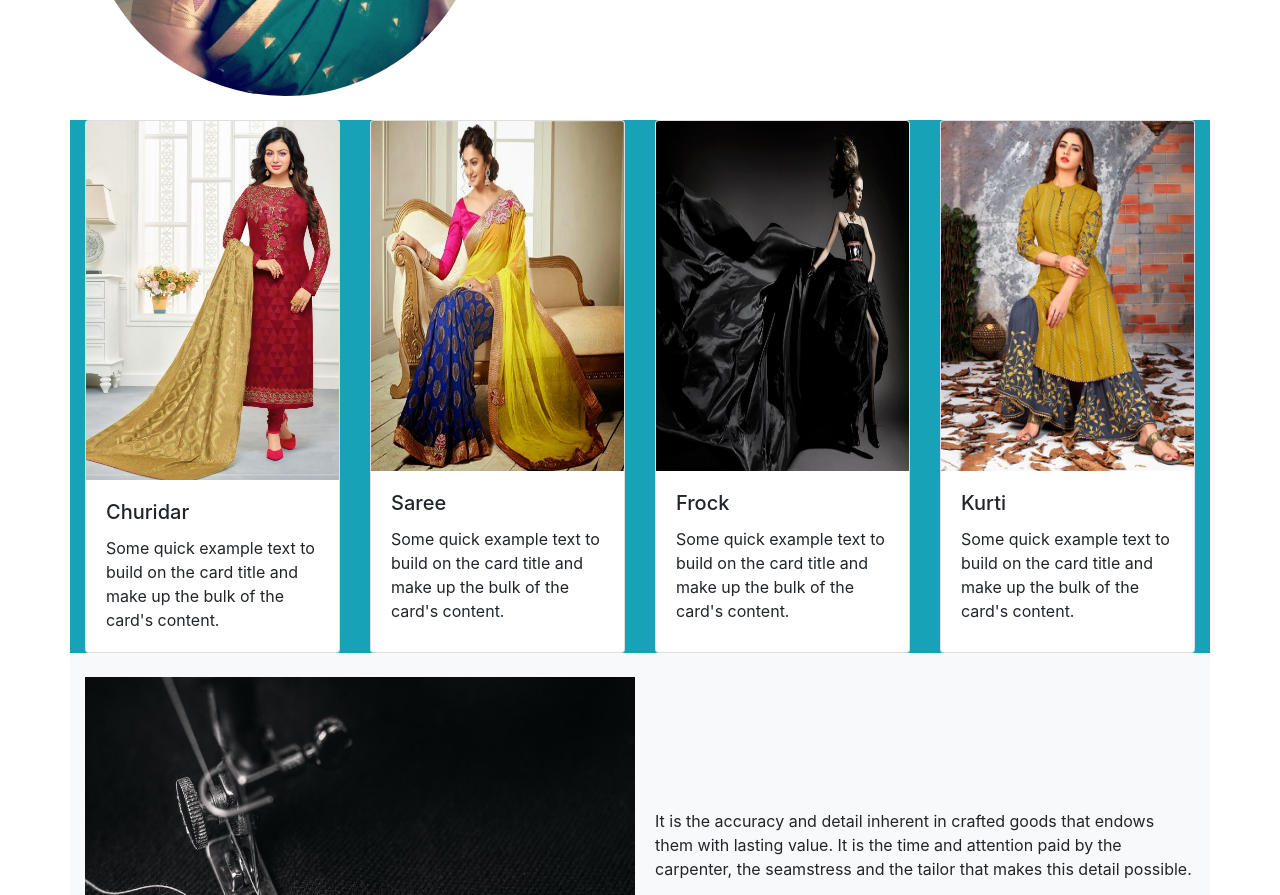
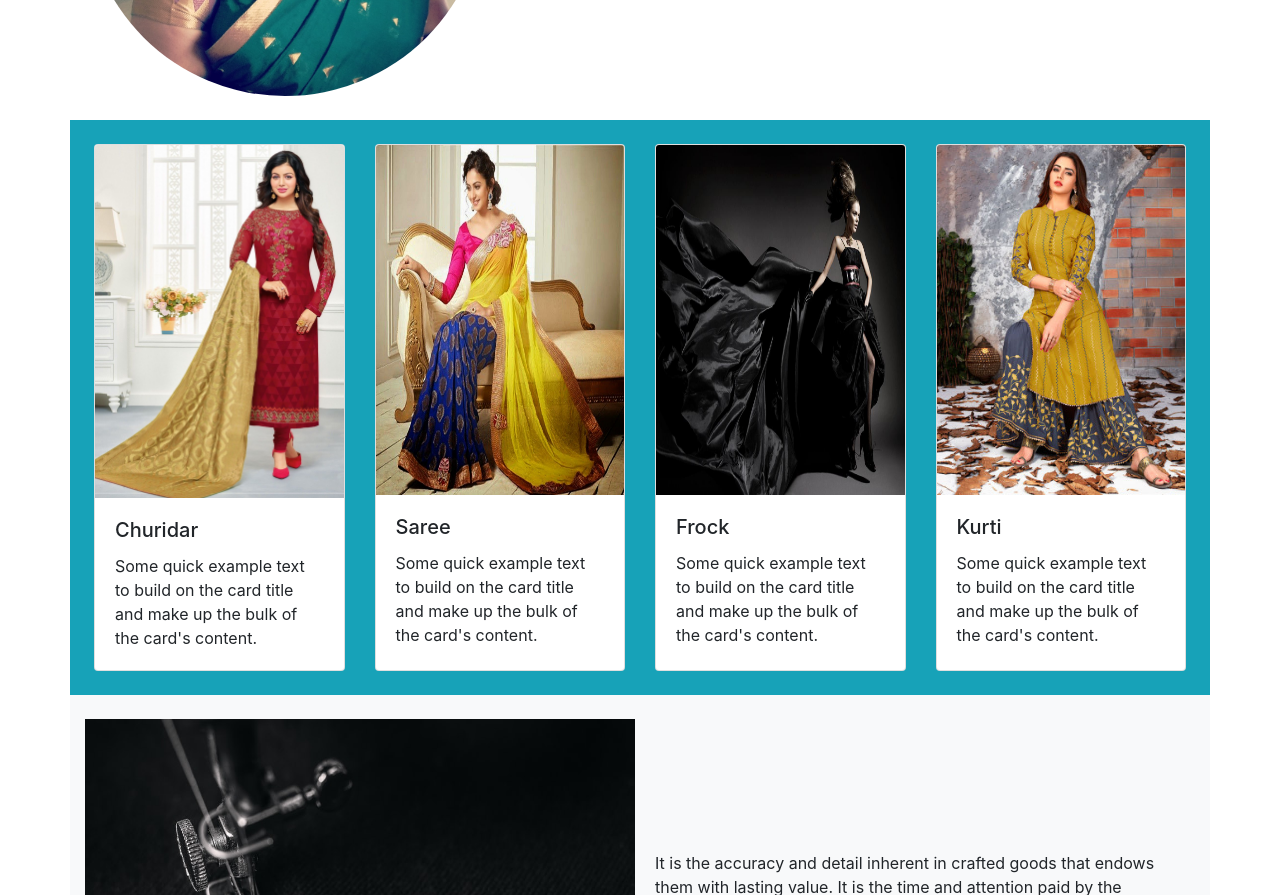
Before and after one commit to Ajesh7/uttama, a plain HTML site: page index.html in a window 1280 px wide. Shown: the part 420-1315 px from the top of the page. Drawn offline with Linux system fonts and the light colour scheme.

Commit message:
Update index.html

```diff
--- a/index.html
+++ b/index.html
@@ -59,7 +59,7 @@
             </div>
         </section>
         <section>
-            <div class="container bg-info">
+            <div class="container bg-info p-4">
                 <div class="row">
                     <div class="col-md-3 d-flex align-items-stretch">
                         <div class="card" style="width: 18rem;">
```
